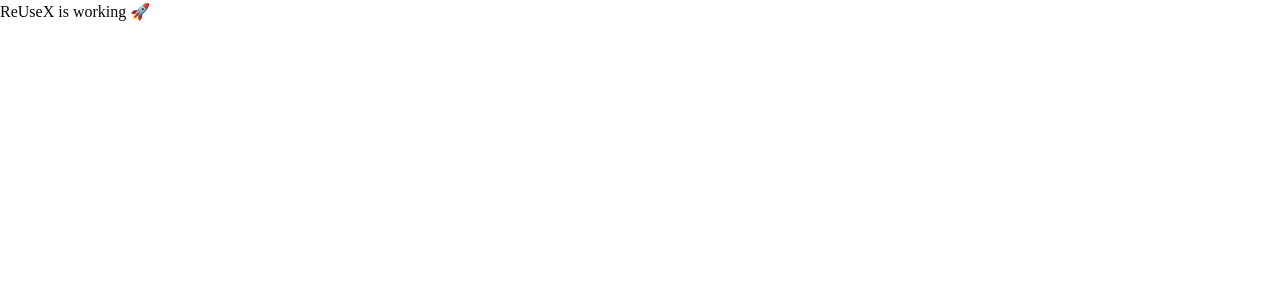
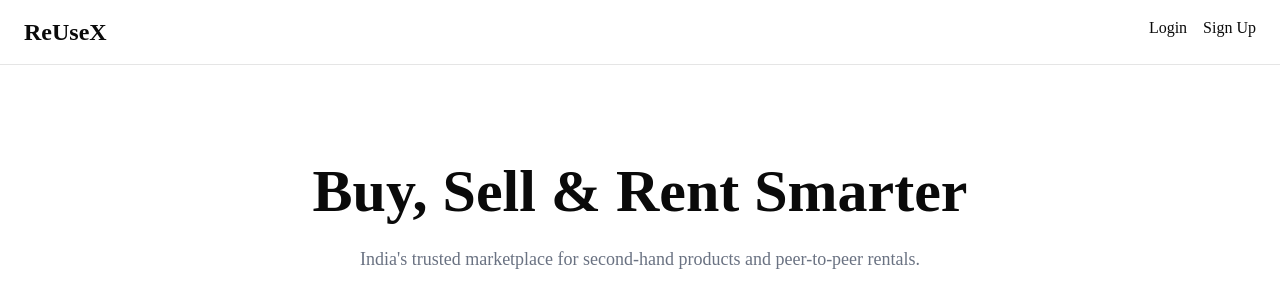
Before and after one commit to Yuvraj-29/ReUseX, a Next.js app in the folder reusex/: page / in a window 1280 px wide. Shown: the top 308 px of the page. Built offline with nearby package versions, Linux system fonts and the light colour scheme.

Commit message:
Create initial ReUseX landing page

```diff
--- a/reusex/app/page.tsx
+++ b/reusex/app/page.tsx
@@ -1,7 +1,25 @@
-export default function Page() {
+export default function Home() {
   return (
-    <div>
-      <h1>ReUseX is working 🚀</h1>
-    </div>
+    <main className="min-h-screen">
+      <nav className="border-b">
+        <div className="mx-auto max-w-7xl px-6 py-4 flex justify-between">
+          <h1 className="text-2xl font-bold">ReUseX</h1>
+          <div className="space-x-4">
+            <button>Login</button>
+            <button>Sign Up</button>
+          </div>
+        </div>
+      </nav>
+
+      <section className="mx-auto max-w-7xl px-6 py-24 text-center">
+        <h1 className="text-6xl font-bold">
+          Buy, Sell & Rent Smarter
+        </h1>
+
+        <p className="mt-6 text-lg text-gray-500">
+          India's trusted marketplace for second-hand products and peer-to-peer rentals.
+        </p>
+      </section>
+    </main>
   );
 }
```
